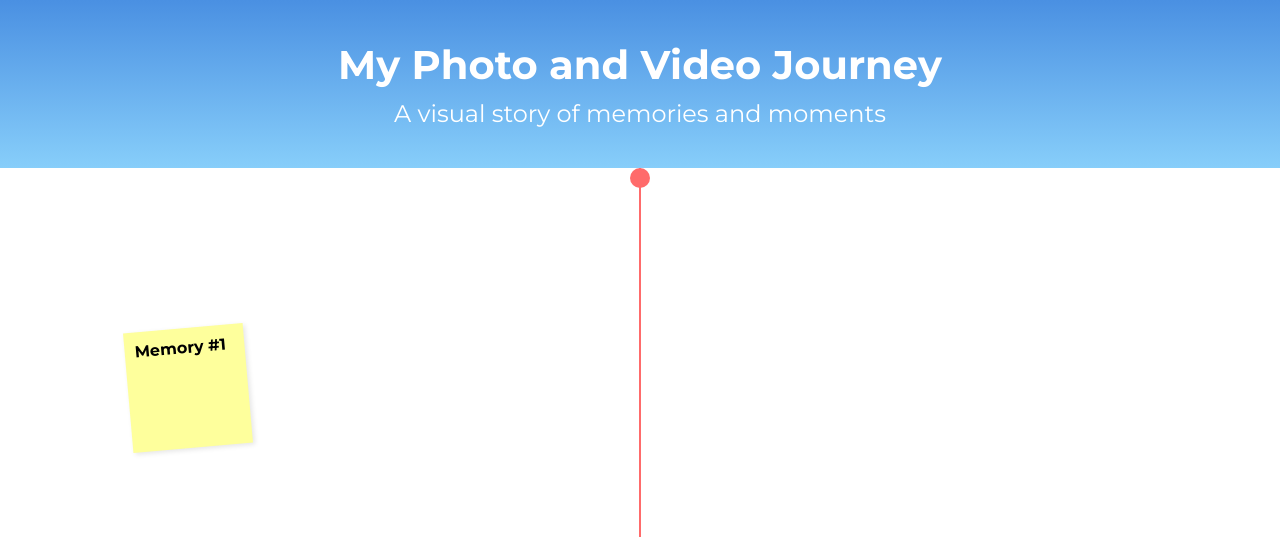
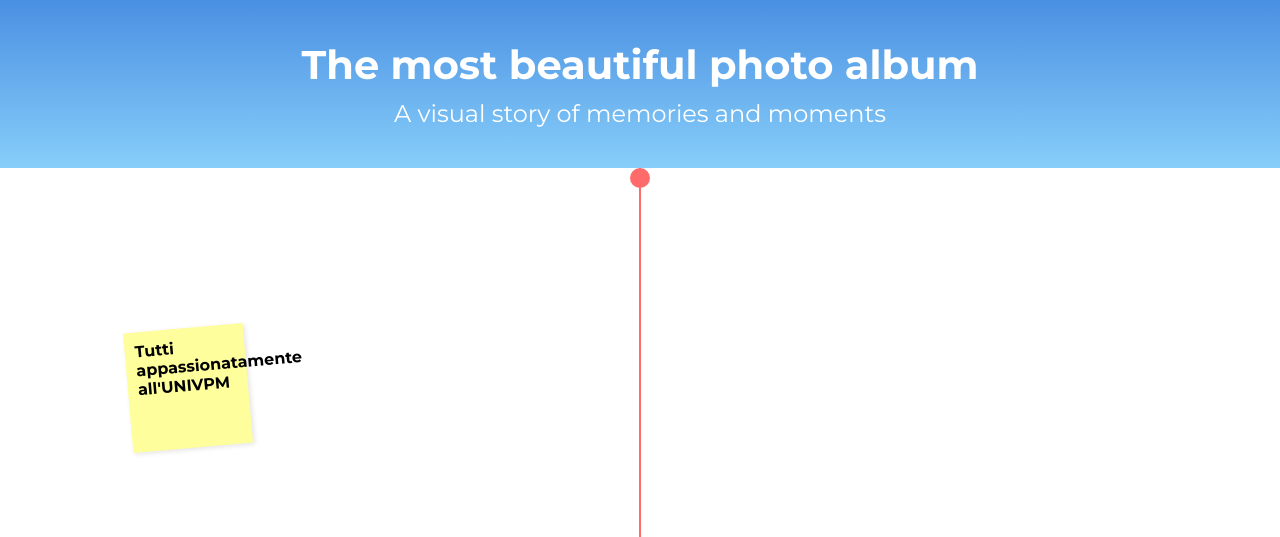
Before and after one commit to LeonardoAcquaroli/Digital-photo-book, a plain HTML site: page index.html in a window 1280 px wide. Shown: the top 537 px of the page. Drawn offline with Linux system fonts and the light colour scheme.

Commit message:
prova edit1

```diff
--- a/index.html
+++ b/index.html
@@ -3,7 +3,7 @@
 <head>
     <meta charset="UTF-8">
     <meta name="viewport" content="width=device-width, initial-scale=1.0">
-    <title>My Photo and Video Journey</title>
+    <title>The most beautiful photo album</title>
     <link href="https://fonts.googleapis.com/css2?family=Montserrat:wght@400;700&display=swap" rel="stylesheet">
     <style>
         body, html {
@@ -114,7 +114,7 @@
 </head>
 <body>
     <div class="title-container">
-        <h1>My Photo and Video Journey</h1>
+        <h1>The most beautiful photo album</h1>
         <h2>A visual story of memories and moments</h2>
     </div>
 
@@ -122,8 +122,8 @@
         <div class="yarn"></div>
         <img src="/api/placeholder/800/600" alt="Photo 1" class="photo">
         <div class="post-it yellow" style="top: 20%; left: 10%;" onclick="toggleContent(this)">
-            Memory #1
-            <div class="post-it-content">This was such a special day. We explored the city and found this amazing hidden cafe.</div>
+            Tutti appassionatamente all'UNIVPM
+            <div class="post-it-content">Le nostre strade si sono incrociate qui e perciò è da qui che inizia questo album.</div>
         </div>
         <div class="post-it pink" style="bottom: 20%; right: 10%;" onclick="toggleContent(this)">
             Feeling blessed
```
